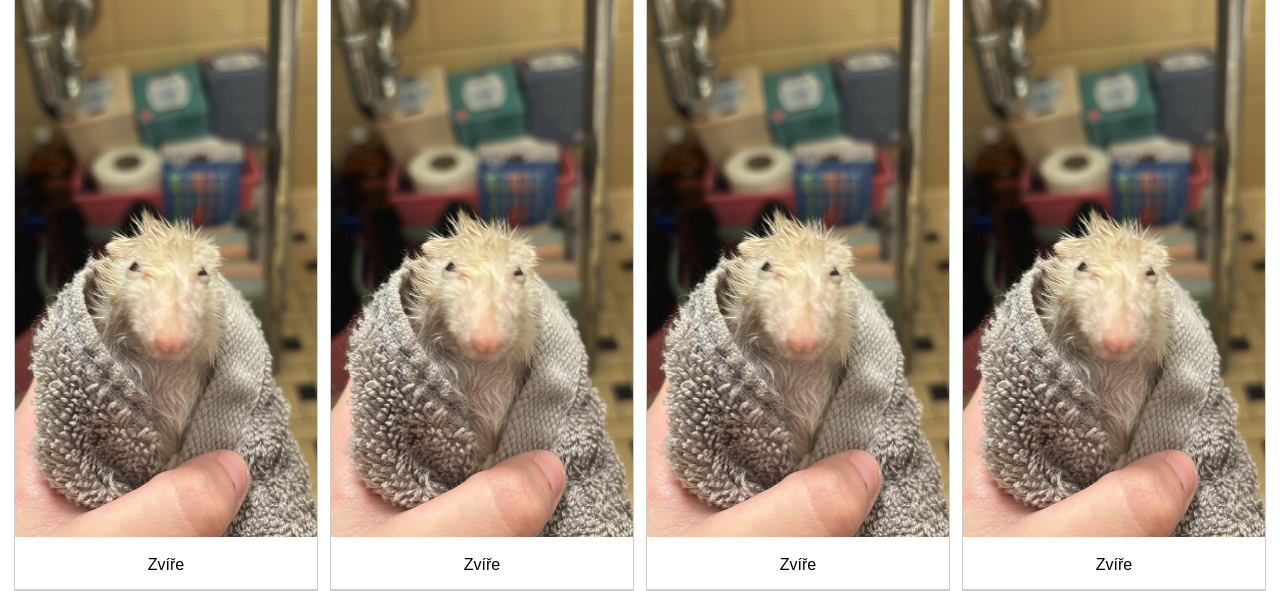
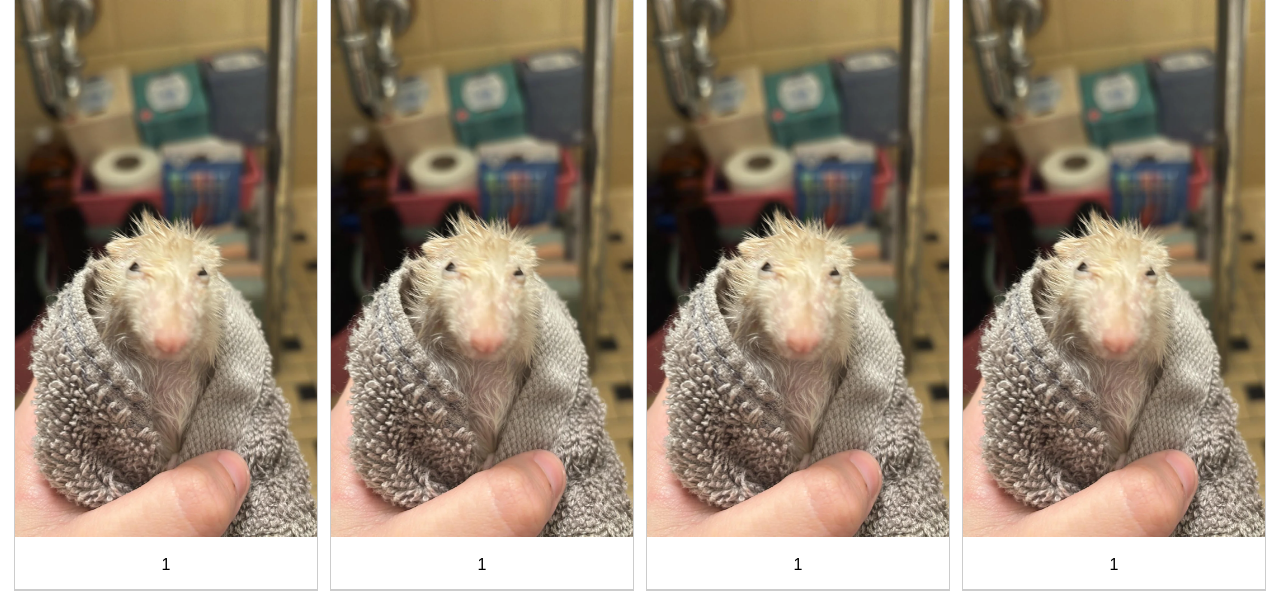
Before and after one commit to MrGaffiot/zdenek-system, a Flask app: page / in a window 1280 px wide. Shown: the part 81-672 px from the top of the page. Run offline with Flask 3, Linux system fonts and the light colour scheme.

Commit message:
Input system dodelany

```diff
--- a/src/app.py
+++ b/src/app.py
@@ -14,6 +14,6 @@ def hello_world():
 def handle_form():
     if request.method == 'POST':
         jsonHandler.write([[request.form['pathToImage'], request.form['url'], request.form['description']]])
-        return render_template('test.html', images=images)
+        return render_template('test.html', images=jsonHandler.read()["posts"])
 
     return render_template('form.html')
--- a/src/templates/test.html
+++ b/src/templates/test.html
@@ -14,7 +14,7 @@
             <a target="_blank" href="{{ i[1] }}">
                 <img src="{{ url_for('static', filename=i[0]) }}" alt="{{ i[2] }}">
             </a>
-            <div class="desc">Zvíře</div>
+            <div class="desc">{{ i[2] }}</div>
         </div>
     </div>
     {% endfor %}
```
